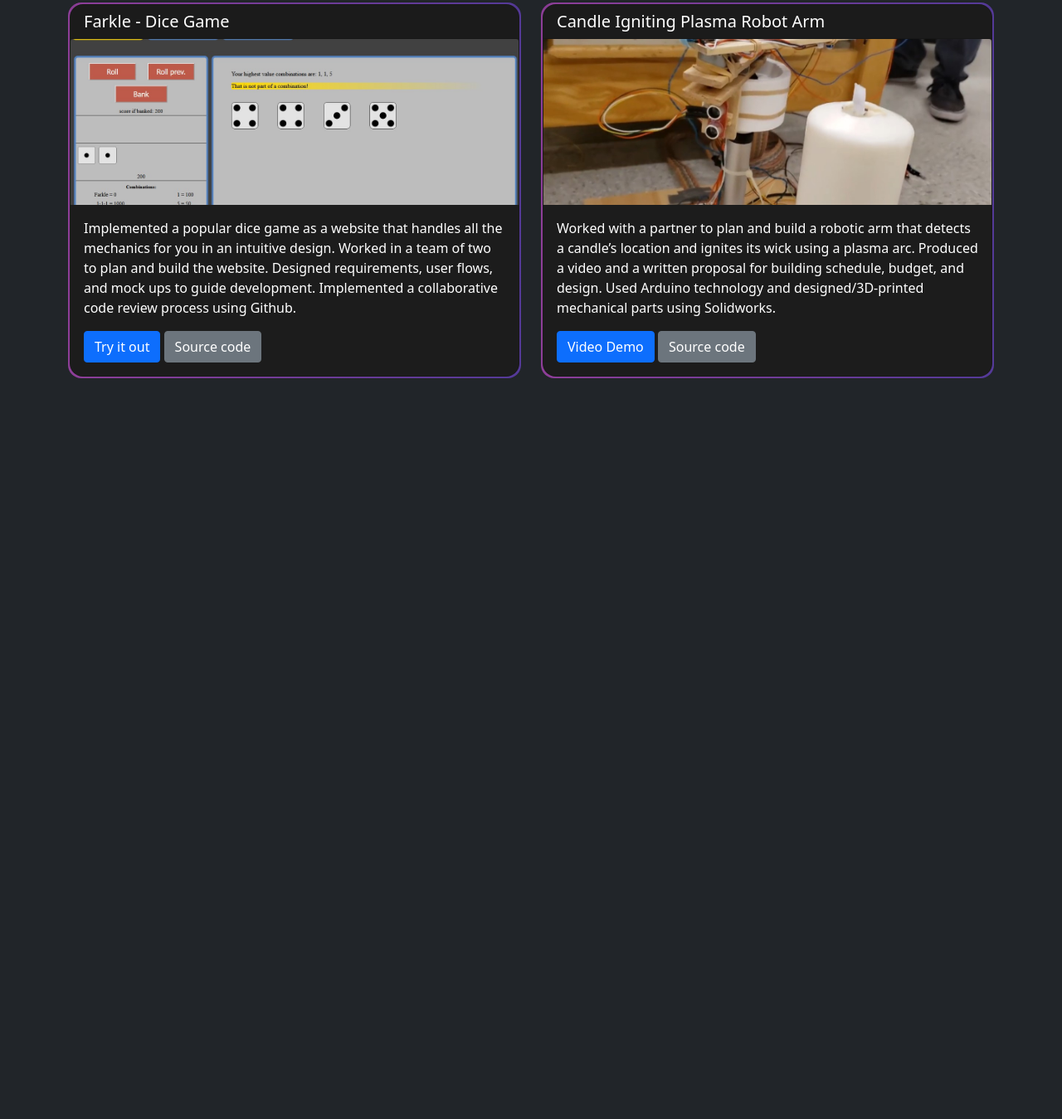
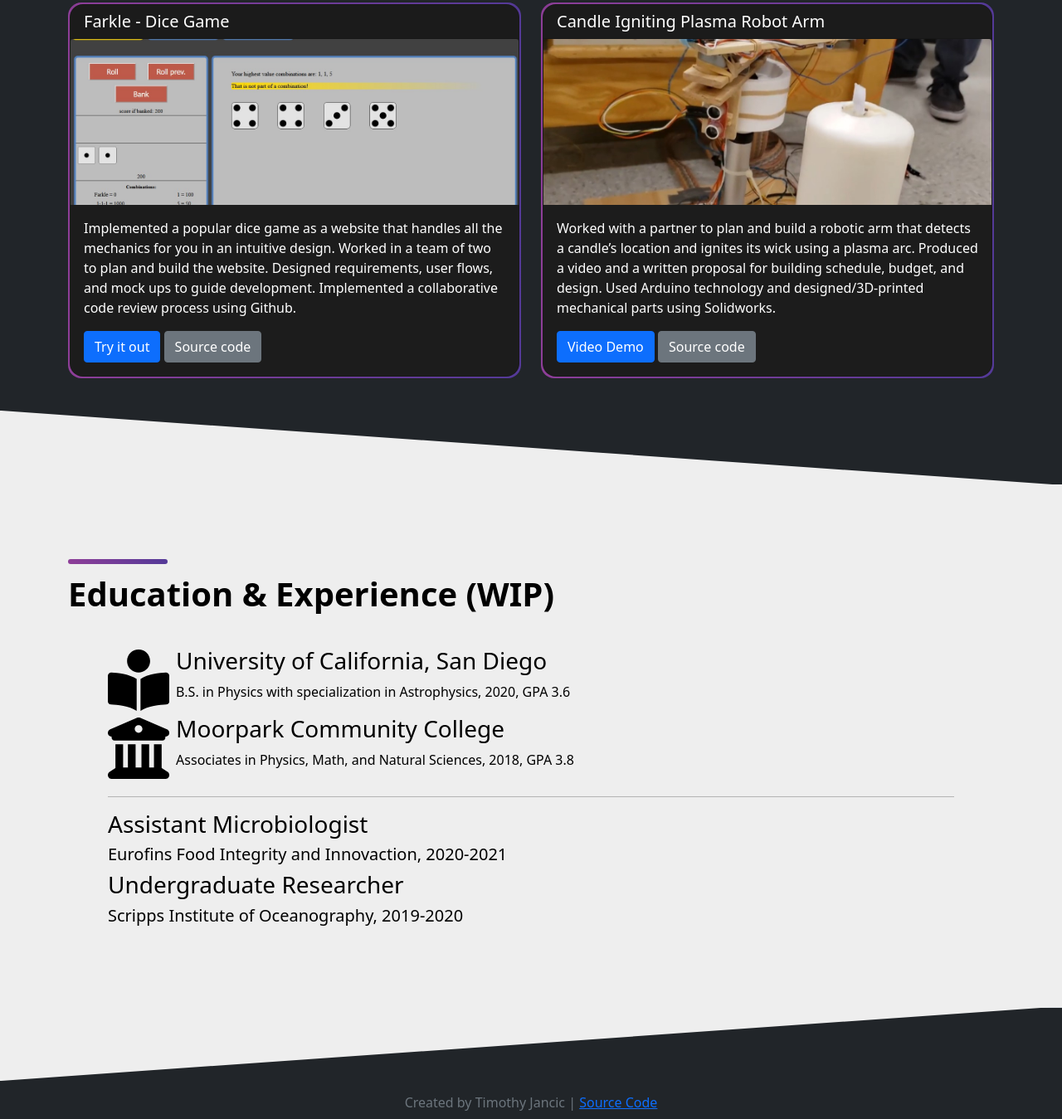
Before and after one commit to timjancic/portfolio-website, a plain HTML site: page index.html in a window 1280 px wide. Shown: the part 2503-3852 px from the top of the page at 83% size. Before the commit the page ends 2959 px from the top, so only its background shows below. Drawn offline with Linux system fonts and the light colour scheme.

Commit message:
Added basics of experience section and footer

```diff
--- a/index.html
+++ b/index.html
@@ -202,13 +202,14 @@
             <path fill-rule="evenodd" d="M1024 0L0 72h1024z"/>
         </svg>
       </section>
-      <section style="background-color: #212529; padding-top: 10vw;">
+      <section class="projects">
         <div class="container">
           <h1 class="skills-text pb-3"><strength>Projects</strength></h1>
           <p class="lead skills-text">
             Here are some examples of projects I have worked on:
           </p>
         </div>
+        <!--NOTE should put tags like react, html, etc on projects-->
         <div class="container">
           <div class="row g-4 pb-4 row-cols-sm-1 row-cols-md-2">
             <div class="col-sm">
@@ -284,6 +285,54 @@
           </div>
         </div>
       </section>
+      <section class="experience">
+        <svg class="experience-transition-top" viewBox="0 0 1024 72" preserveAspectRatio="none" xmlns="http://www.w3.org/2000/svg">
+            <path fill-rule="evenodd" d="M1024 0L0 72h1024z"/>
+        </svg>
+        <div class="container">
+          <h1 class="skills-text pb-3"><strength>Education & Experience (WIP)</strength></h1>
+          <div class="container px-5 pt-3">
+            <div class="d-flex">
+              <svg class="education-logo" xmlns="http://www.w3.org/2000/svg" viewBox="0 0 512 512">
+                <!--! Font Awesome Pro 6.1.1 by @fontawesome - https://fontawesome.com License - https://fontawesome.com/license (Commercial License) Copyright 2022 Fonticons, Inc. -->
+                <path d="M0 219.2v212.5c0 14.25 11.62 26.25 26.5 27C75.32 461.2 180.2 471.3 240 511.9V245.2C181.4 205.5 79.99 194.8 29.84 192C13.59 191.1
+                0 203.6 0 219.2zM482.2 192c-50.09 2.848-151.3 13.47-209.1 53.09C272.1 245.2 272 245.3 272 245.5v266.5c60.04-40.39 164.7-50.76 213.5-53.28C500.4
+                457.9 512 445.9 512 431.7V219.2C512 203.6 498.4 191.1 482.2 192zM352 96c0-53-43-96-96-96S160 43 160 96s43 96 96 96S352 149 352 96z"/>
+              </svg>
+              <div class="container-fluid ps-2">
+                <h3><strength>University of California, San Diego</strength></h3>
+                <p>B.S. in Physics with specialization in Astrophysics, 2020, GPA 3.6</p>
+              </div>
+            </div>
+            <div class="d-flex">
+              <svg class="education-logo" xmlns="http://www.w3.org/2000/svg" viewBox="0 0 512 512">
+                <!--! Font Awesome Pro 6.1.1 by @fontawesome - https://fontawesome.com License - https://fontawesome.com/license (Commercial License) Copyright 2022 Fonticons, Inc. -->
+                <path d="M243.4 2.587C251.4-.8625 260.6-.8625 268.6 2.587L492.6 98.59C506.6 104.6 514.4 119.6 511.3 134.4C508.3 149.3 495.2 159.1 479.1
+                160V168C479.1 181.3 469.3 192 455.1 192H55.1C42.74 192 31.1 181.3 31.1 168V160C16.81 159.1 3.708 149.3 .6528 134.4C-2.402 119.6 5.429
+                104.6 19.39 98.59L243.4 2.587zM256 128C273.7 128 288 113.7 288 96C288 78.33 273.7 64 256 64C238.3 64 224 78.33 224 96C224 113.7 238.3
+                128 256 128zM127.1 416H167.1V224H231.1V416H280V224H344V416H384V224H448V420.3C448.6 420.6 449.2 420.1 449.8 421.4L497.8 453.4C509.5
+                461.2 514.7 475.8 510.6 489.3C506.5 502.8 494.1 512 480 512H31.1C17.9 512 5.458 502.8 1.372 489.3C-2.715 475.8 2.515 461.2 14.25
+                453.4L62.25 421.4C62.82 420.1 63.41 420.6 63.1 420.3V224H127.1V416z"/>
+              </svg>
+              <div class="container-fluid ps-2">
+                <h3><strength>Moorpark Community College</strength></h3>
+                <p>Associates in Physics, Math, and Natural Sciences, 2018, GPA 3.8</p>
+              </div>
+            </div>
+            <hr>
+            <h3><strength>Assistant Microbiologist</strength></h3>
+            <h5>Eurofins Food Integrity and Innovaction, 2020-2021</h5>
+            <h3><strength>Undergraduate Researcher</strength></h3>
+            <h5>Scripps Institute of Oceanography, 2019-2020</h5>
+          </div>
+        </div>
+        <svg class="experience-transition-bottom" viewBox="0 0 1024 72" preserveAspectRatio="none" xmlns="http://www.w3.org/2000/svg">
+            <path fill-rule="evenodd" d="M1024 0L0 72h1024z"/>
+        </svg>
+      </section>
+      <footer class="bg-dark pb-2 text-muted border-top text-center">
+          Created by Timothy Jancic | <a href="https://github.com/timjancic/portfolio-website" target="_blank">Source Code</a>
+      </footer>
     </main>
   </body>
 </html>
--- a/styles/style.css
+++ b/styles/style.css
@@ -206,6 +206,12 @@ img.skill-logo {
   }
 }
 
+.projects {
+  background-color: #212529;
+  padding-top: 10vw;
+  padding-bottom: 10vw;
+}
+
 div.project-card-wrapper {
   background: hsla(257, 45%, 41%, 1);
   background: linear-gradient( to right, hsl(293, 42%, 42%), hsla(257, 45%, 41%, 1) );
@@ -222,3 +228,28 @@ img.project-card {
   height: 200px;
   object-fit: cover;
 }
+
+.experience-transition-top {
+  fill: #eeeeee;
+  transform: scale(-1,1) translateY(-99%);
+}
+
+.experience-transition-bottom {
+  fill: #eeeeee;
+  transform: scale(-1,-1) translateY(-99%);
+}
+
+.experience {
+  background: #eeeeee;
+  color: black;
+}
+
+.education-logo {
+  width: 5rem;
+  height: 5rem;
+  object-fit: contain;
+}
+
+footer {
+  padding-top: 8vw;
+}
```
